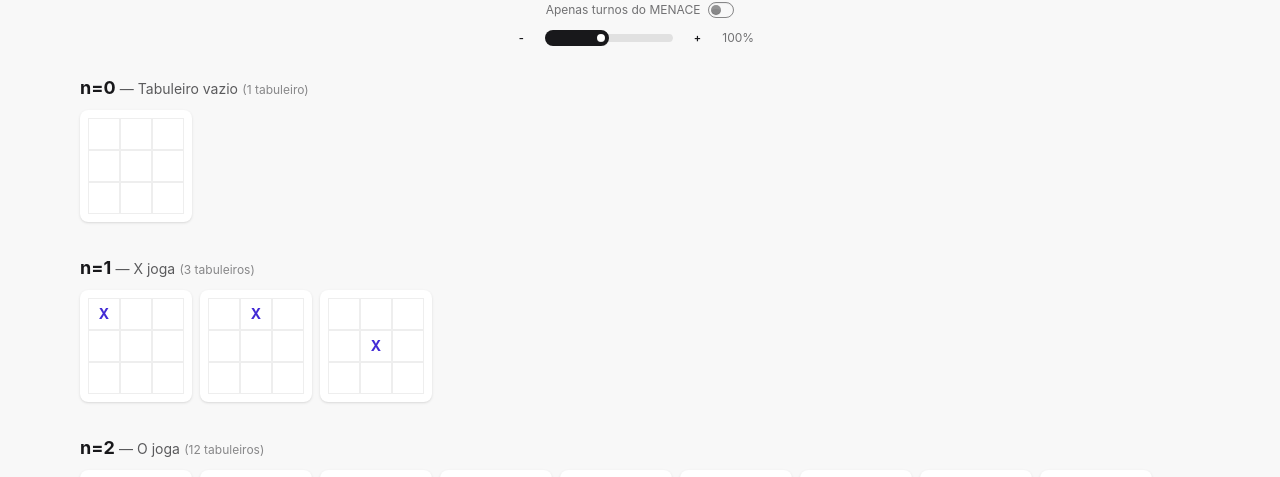
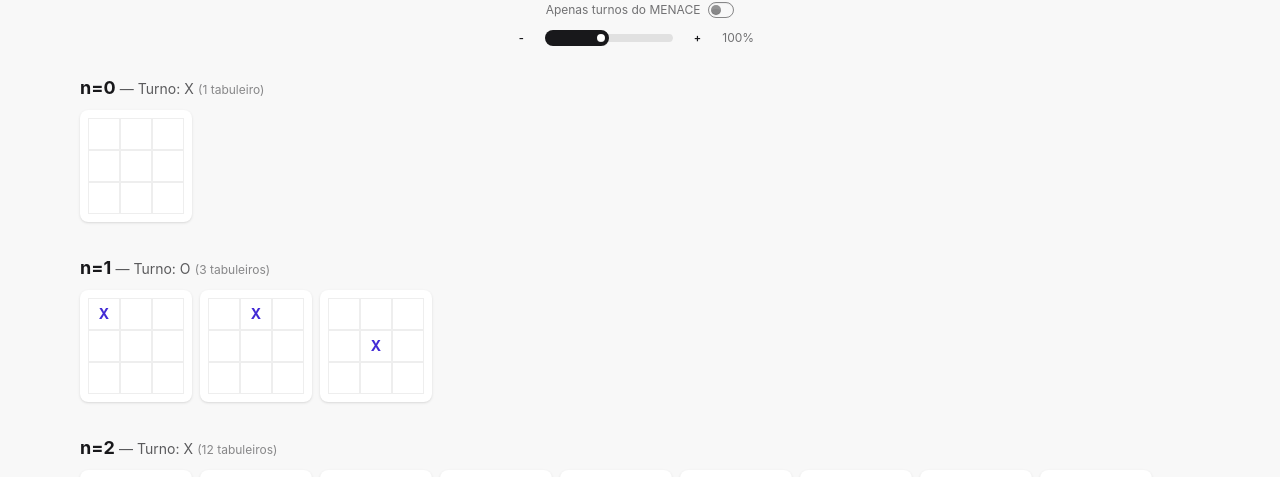
Before and after one commit to leochatain/tictactoe, a React (Vite) app: page / in a window 1280 px wide. Shown: the part 162-639 px from the top of the page. Built offline with nearby package versions, Linux system fonts and the light colour scheme.

Commit message:
Update string

```diff
--- a/src/components/TurnColumn.tsx
+++ b/src/components/TurnColumn.tsx
@@ -18,35 +18,53 @@ interface TurnColumnProps {
   onBoardClick: (turn: number, canonicalKey: string) => void;
 }
 
-export function TurnColumn({ turn, entries, selection, highlightedKeys, zoom, onBoardClick }: TurnColumnProps) {
-  const player = turn === 0 ? null : turn % 2 === 1 ? 'X' : 'O';
-  const label = turn === 0
-    ? 'Tabuleiro vazio'
-    : `${player} joga`;
+export function TurnColumn({
+  turn,
+  entries,
+  selection,
+  highlightedKeys,
+  zoom,
+  onBoardClick,
+}: TurnColumnProps) {
+  const player = turn % 2 === 0 ? 'X' : 'O';
+  const label = `Turno: ${player}`;
 
   const isSelectedTurn = selection !== null && selection.turn === turn;
   const hasDimming = isSelectedTurn || highlightedKeys !== null;
 
   const nonTerminalCount = useMemo(
-    () => entries.filter(entry => !checkWinner(entry.board)).length,
-    [entries]
+    () => entries.filter((entry) => !checkWinner(entry.board)).length,
+    [entries],
   );
 
   const childCounts = useMemo(
-    () => entries.map(entry => checkWinner(entry.board) ? 0 : getChildKeys(entry.board, turn).size),
-    [entries, turn]
+    () =>
+      entries.map((entry) =>
+        checkWinner(entry.board) ? 0 : getChildKeys(entry.board, turn).size,
+      ),
+    [entries, turn],
   );
 
   const parentCounts = useMemo(
-    () => turn === 0 ? entries.map(() => 0) : entries.map(entry => getParentKeys(entry.board, turn).size),
-    [entries, turn]
+    () =>
+      turn === 0
+        ? entries.map(() => 0)
+        : entries.map((entry) => getParentKeys(entry.board, turn).size),
+    [entries, turn],
   );
 
   return (
     <section>
       <h2 className="font-bold text-lg mb-2">
-        n={turn} <span className="text-sm font-normal opacity-70">— {label}</span>{' '}
-        <span className="text-xs font-normal opacity-50">({entries.length} tabuleiro{entries.length !== 1 ? 's' : ''}{nonTerminalCount < entries.length ? `, ${nonTerminalCount} não-finai${nonTerminalCount !== 1 ? 's' : ''}` : ''})</span>
+        n={turn}{' '}
+        <span className="text-sm font-normal opacity-70">— {label}</span>{' '}
+        <span className="text-xs font-normal opacity-50">
+          ({entries.length} tabuleiro{entries.length !== 1 ? 's' : ''}
+          {nonTerminalCount < entries.length
+            ? `, ${nonTerminalCount} não-finai${nonTerminalCount !== 1 ? 's' : ''}`
+            : ''}
+          )
+        </span>
       </h2>
       <div className="flex flex-wrap gap-2">
         {entries.map((entry, i) => {
```
